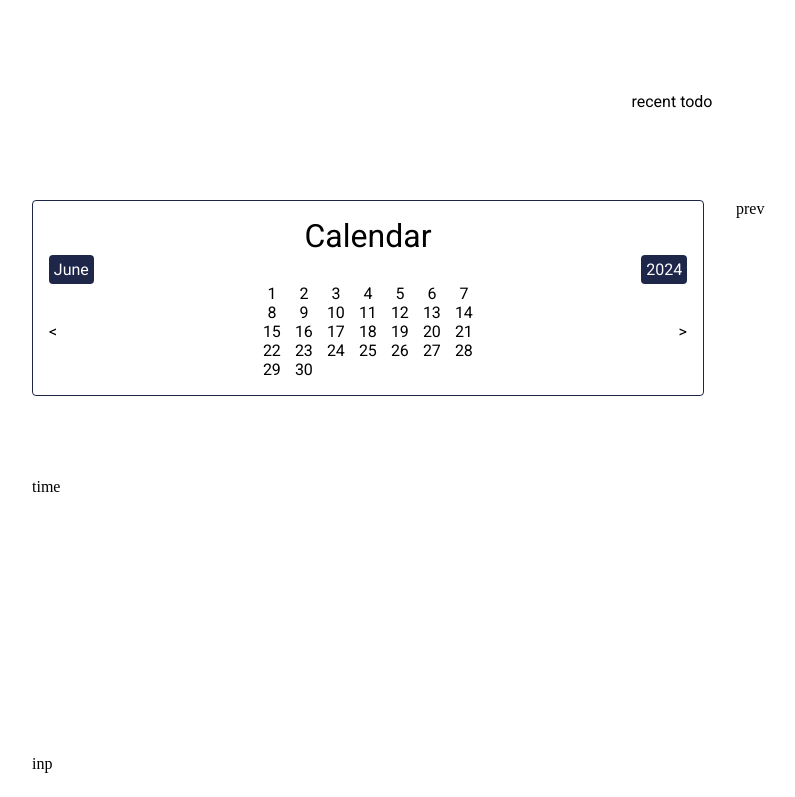
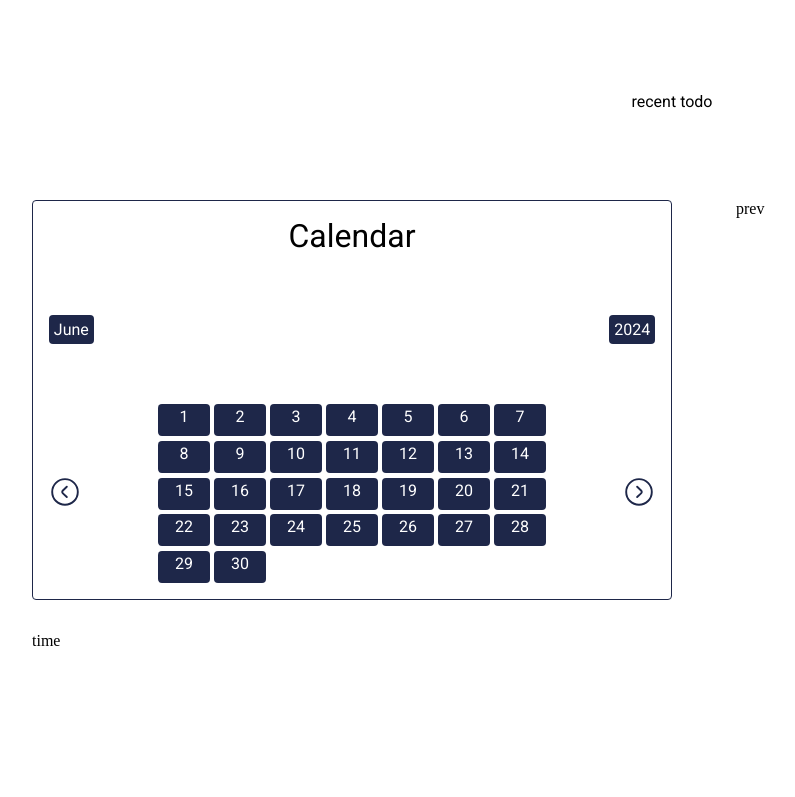
Before and after one commit to shashankskb18700/productivityWebApp, a React (Create React App) app: page /todo in a window 1280 px wide. Shown: the part 587-1384 px from the top of the page, without its empty margins (96-891 px from the left). Built offline with nearby package versions, Linux system fonts and the light colour scheme.

Commit message:
style calendar

```diff
--- a/src/components/features/todo/calendar/Calendar.css
+++ b/src/components/features/todo/calendar/Calendar.css
@@ -1,24 +1,47 @@
 .calendar {
+  width: 50vw;
+  display: flex;
+  align-items: center;
+  justify-content: space-between;
+  flex-direction: column;
   font-family: "Roboto";
   text-align: center;
   border: 1px solid var(--header-background);
   border-radius: 0.25rem;
   padding: 1rem;
+  height: 50vh;
 }
 .calendar > div:nth-child(1) {
   font-size: 2rem;
 }
 .calendarDate {
   display: grid;
-  grid-template-columns: repeat(7, 2rem);
-  grid-template-rows: repeat(3, 1fr);
+  grid-template-columns: repeat(7, 4vw);
+  grid-template-rows: repeat(5, 4vh);
   align-content: center;
   justify-content: center;
+  gap: 0.3rem;
 }
 
+.calendarDate > div {
+  background-color: var(--header-background);
+  color: var(--light-text);
+  text-align: center;
+  padding-top: 3px;
+  border-radius: 0.25rem;
+}
+.calendarDate > div:hover {
+  border: 2px solid var(--header-background);
+  background-color: var(--light-text);
+  color: var(--header-backgroud);
+  transition: 0.5s;
+  border-radius: 0.25rem;
+}
 .momentDetail {
+  width: 100%;
   display: flex;
   justify-content: space-between;
+  margin: 0.5rem 0;
 }
 
 .calendarCont {
@@ -33,3 +56,8 @@
   padding: 0.3rem;
   border-radius: 0.25rem;
 }
+
+.calendarCont svg {
+  width: 2rem;
+  height: 2rem;
+}
--- a/src/components/features/todo/calendar/calendar.js
+++ b/src/components/features/todo/calendar/calendar.js
@@ -1,4 +1,6 @@
 import { useState, useEffect } from "react";
+import { ReactComponent as Left } from "../../../../assets/svg/left-circle-svgrepo-com (1).svg";
+import { ReactComponent as Right } from "../../../../assets/svg/right-circle-svgrepo-com.svg";
 
 import "./Calendar.css";
 const Calender = () => {
@@ -79,7 +81,7 @@ const Calender = () => {
             handleMomentChange("backward");
           }}
         >
-          &lt;
+          <Left></Left>
         </span>
         <div className="calendarDate">{calender.map((a) => a)}</div>
         <span
@@ -87,7 +89,7 @@ const Calender = () => {
             handleMomentChange("forward");
           }}
         >
-          &gt;
+          <Right></Right>
         </span>
       </div>
     </div>
```
Also changed, not shown: src/assets/svg/left-circle-svgrepo-com (1).svg (added), src/assets/svg/right-circle-svgrepo-com.svg (added).
